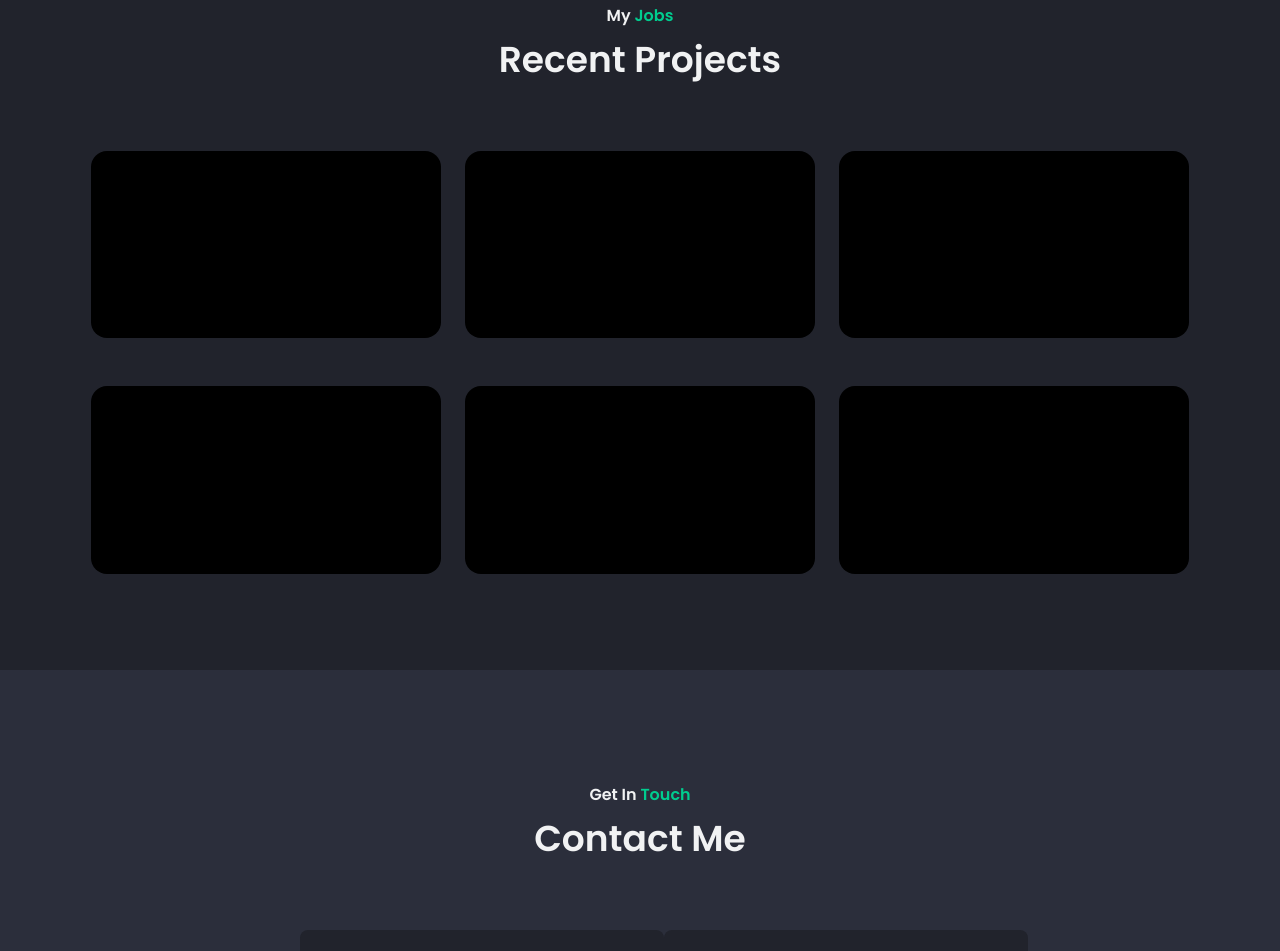
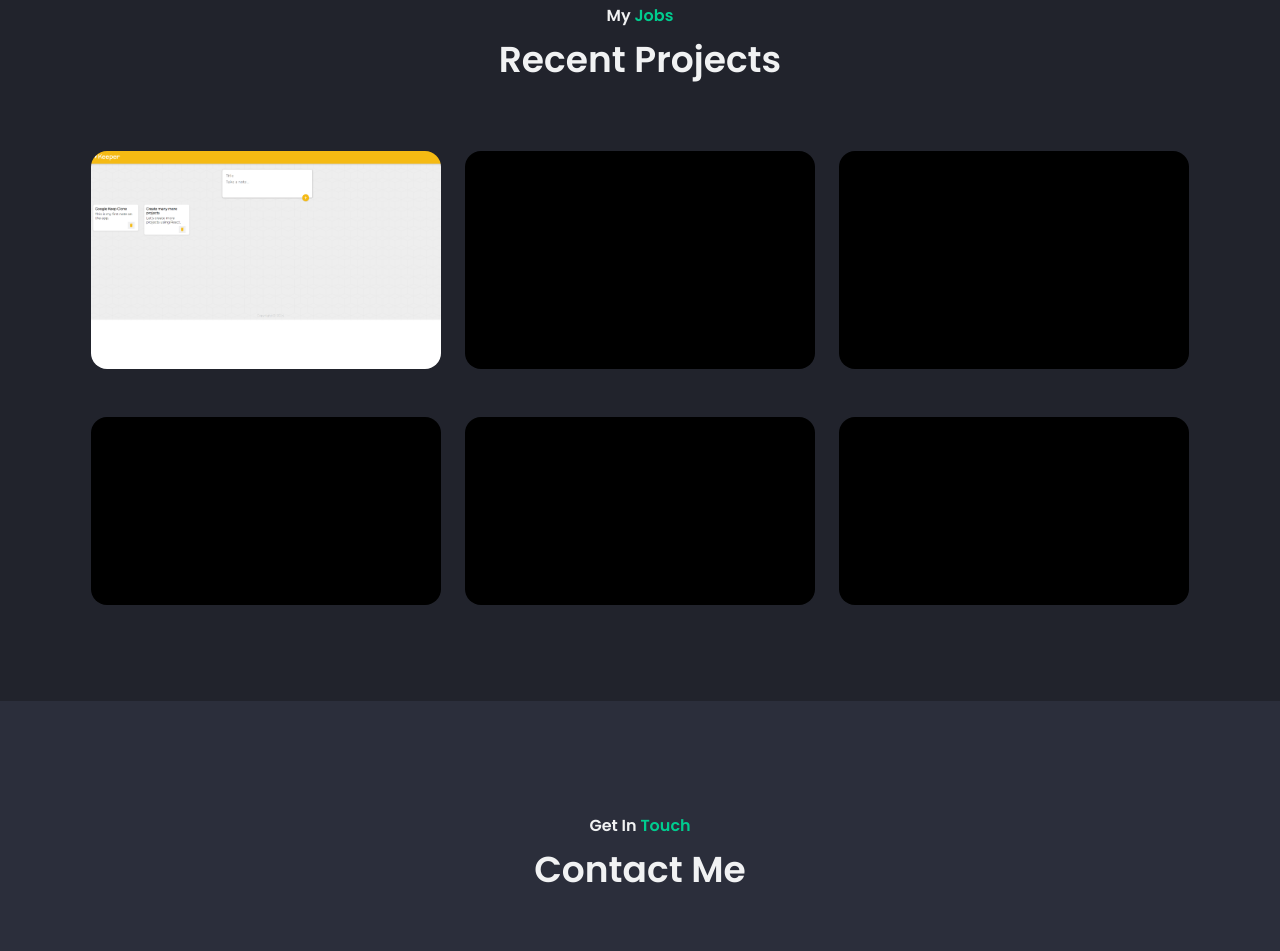
Before and after one commit to PardeyH/patrickherbst-com, a website: page index.html in a window 1280 px wide. Shown: the part 2842-3793 px from the top of the page. Drawn offline with nearby package versions, Linux system fonts and the light colour scheme.

Commit message:
added a google-keep-clone project to my projects

```diff
--- a/index.html
+++ b/index.html
@@ -281,15 +281,15 @@
 
         <div class="projects__container container grid">
             <article class="projects__card">
-                <img src="assets/img/project_blank.png" alt="project image" class="projects__img">
+                <img src="assets/img/google-keep-clone-project.png" alt="project image" class="projects__img">
 
                 <div class="projects__modal">
-                    <span class="projects__subtitle">Placeholder</span>
+                    <span class="projects__subtitle">A clone of Google's Keep App using React</span>
 
-                    <h2 class="projects__title">Placeholder</h2>
+                    <h2 class="projects__title">Google Keep Clone</h2>
 
-                    <a href="#" class="projects__button">
-                        View Demo (Placeholder) <i class="ri-loader-line"></i>
+                    <a href="https://pardeyh.github.io/google-keep-clone/" class="projects__button">
+                        View Demo <i class="ri-loader-line"></i>
                     </a>
                 </div>
             </article>
```
Also changed, not shown: assets/img/google-keep-clone-project.png (added).
